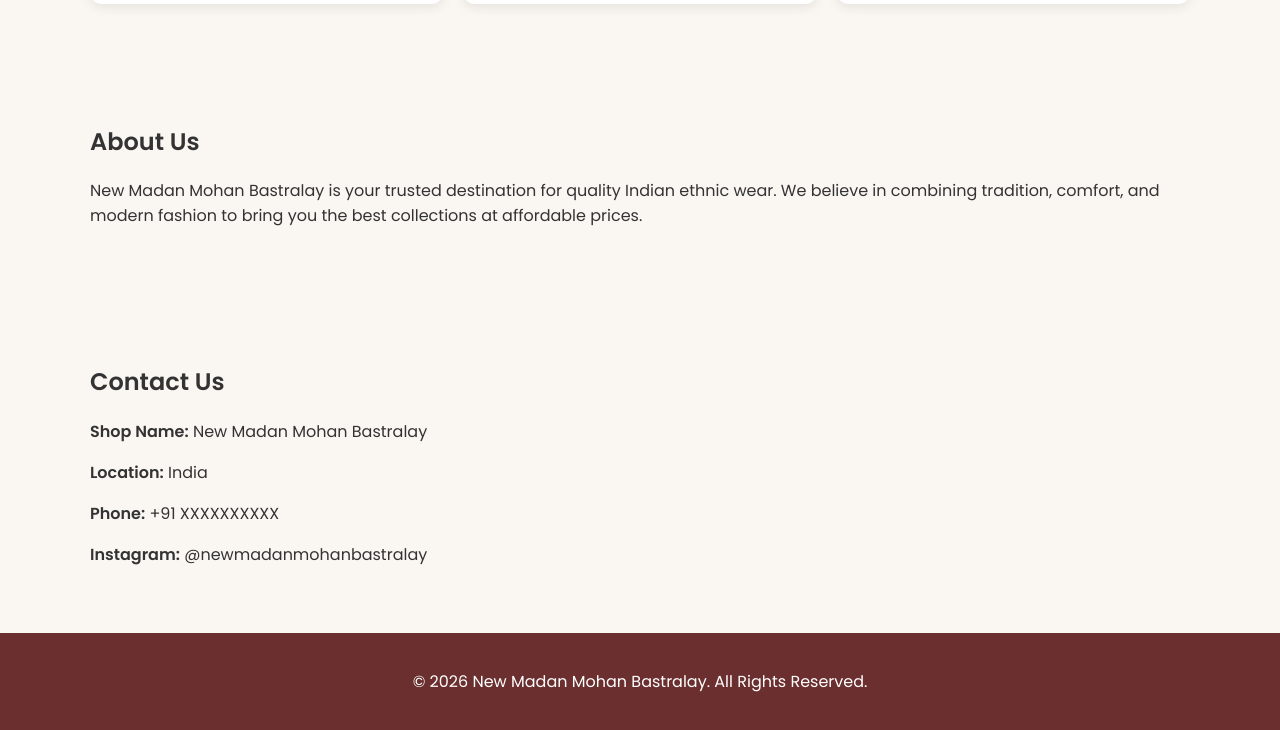
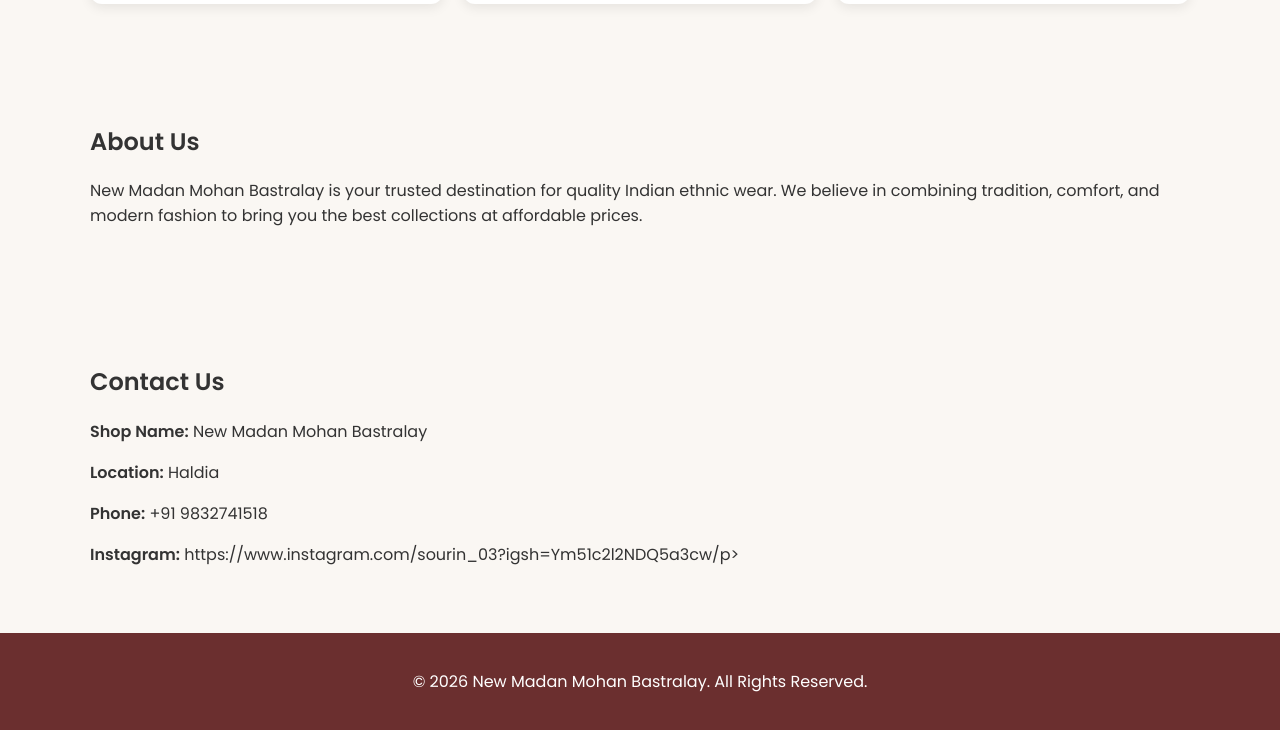
Before and after one commit to souringiri4321-cpu/new-madan-mohan-bastralay, a plain HTML site: page index.html in a window 1280 px wide. Shown: the part 1153-1883 px from the top of the page. Drawn offline with Linux system fonts and the light colour scheme.

Commit message:
Update contact information in index.html

```diff
--- a/index.html
+++ b/index.html
@@ -58,9 +58,9 @@
   </section>  <section class="section" id="contact">
     <h2>Contact Us</h2>
     <p><strong>Shop Name:</strong> New Madan Mohan Bastralay</p>
-    <p><strong>Location:</strong> India</p>
-    <p><strong>Phone:</strong> +91 XXXXXXXXXX</p>
-    <p><strong>Instagram:</strong> @newmadanmohanbastralay</p>
+    <p><strong>Location:</strong> Haldia</p>
+    <p><strong>Phone:</strong> +91 9832741518</p>
+    <p><strong>Instagram:</strong> https://www.instagram.com/sourin_03?igsh=Ym51c2l2NDQ5a3cw/p>
   </section>  <footer>
     <p>© 2026 New Madan Mohan Bastralay. All Rights Reserved.</p>
   </footer>
```
